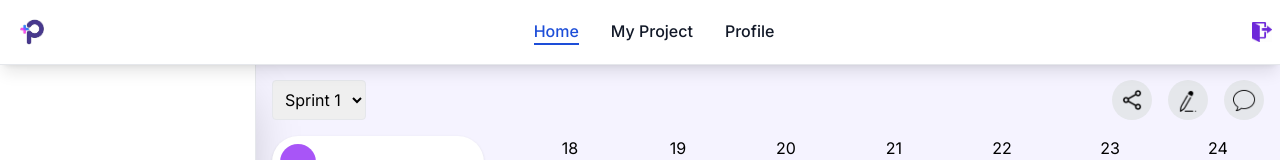
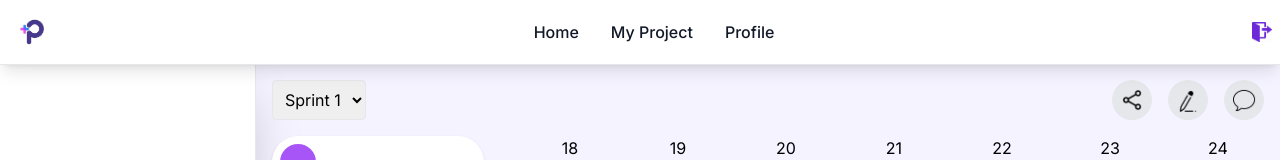
Before and after one commit to BonarSs/ProScheduler, a Next.js app in the folder frontend/: page /dashboard in a window 1280 px wide. Shown: the top 160 px of the page. Built offline with nearby package versions, Linux system fonts and the light colour scheme; no server answers.

Commit message:
update navbar

```diff
--- a/frontend/components/navbar.js
+++ b/frontend/components/navbar.js
@@ -36,13 +36,13 @@ const Navbar = () => {
         <div className="hidden md:flex md:w-auto md:order-1" id="navbar-sticky">
           <ul className="flex flex-col p-4 md:p-0 mt-4 font-medium border border-gray-100 rounded-lg bg-gray-50 md:space-x-8 rtl:space-x-reverse md:flex-row md:mt-0 md:border-0 md:bg-white">
             <li>
-              <a href="/" className="block py-2 px-3 text-blue-700 bg-transparent md:bg-transparent md:text-blue-700 md:p-0 border-b-2 border-blue-700" aria-current="page">Home</a>
+              <a href="/dashboard" className="block py-2 px-3 text-gray-900 hover:bg-gray-100 md:hover:bg-transparent md:hover:text-blue-700 md:p-0" aria-current="page">Home</a>
             </li>
             <li>
-              <a href="#" className="block py-2 px-3 text-gray-900 hover:bg-gray-100 md:hover:bg-transparent md:hover:text-blue-700 md:p-0">My Project</a>
+              <a href="/dashboard" className="block py-2 px-3 text-gray-900 hover:bg-gray-100 md:hover:bg-transparent md:hover:text-blue-700 md:p-0">My Project</a>
             </li>
             <li>
-              <a href="#" className="block py-2 px-3 text-gray-900 hover:bg-gray-100 md:hover:bg-transparent md:hover:text-blue-700 md:p-0">Profile</a>
+              <a href="/profile" className="block py-2 px-3 text-gray-900 hover:bg-gray-100 md:hover:bg-transparent md:hover:text-blue-700 md:p-0">Profile</a>
             </li>
           </ul>
         </div>
```
